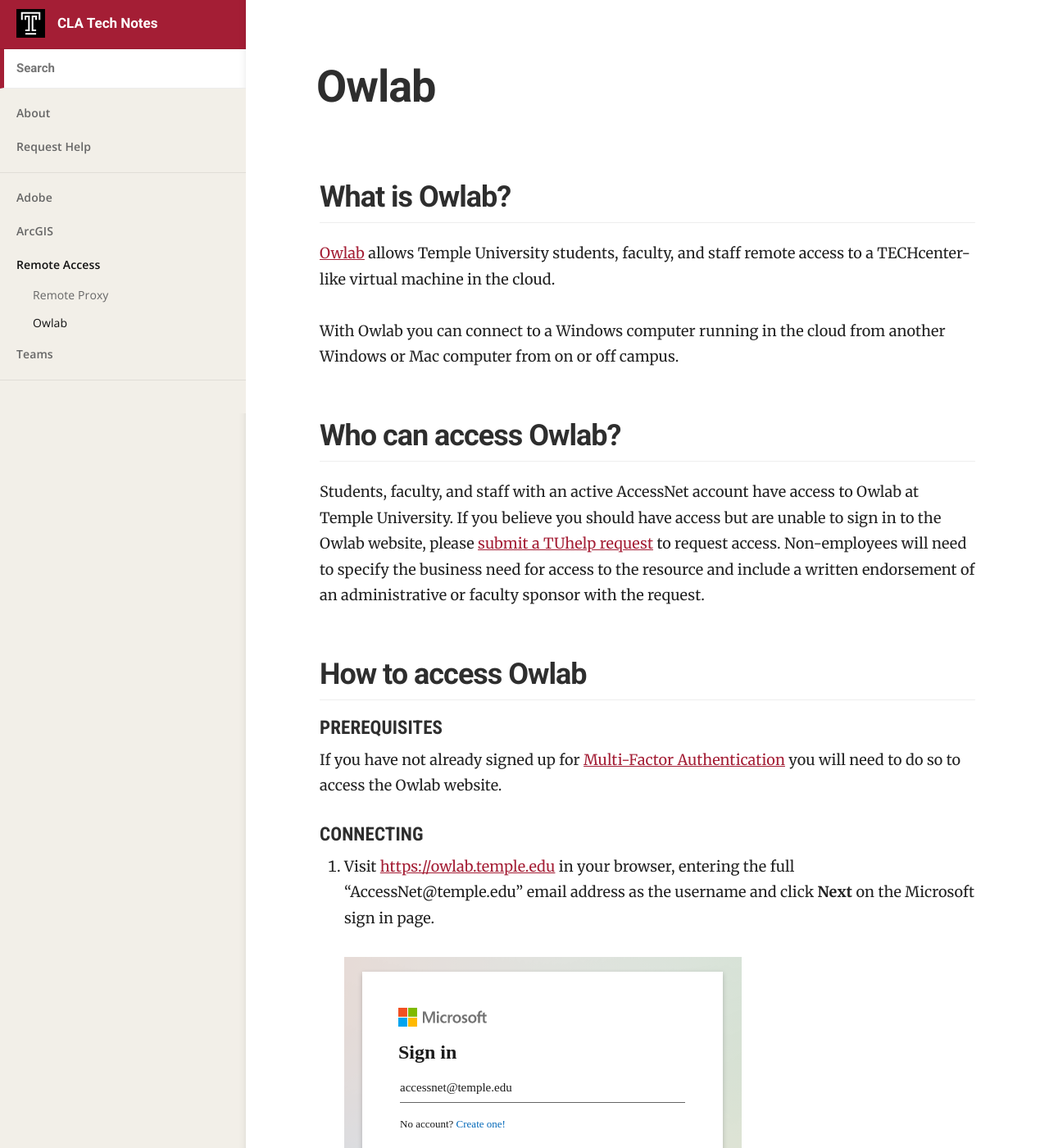
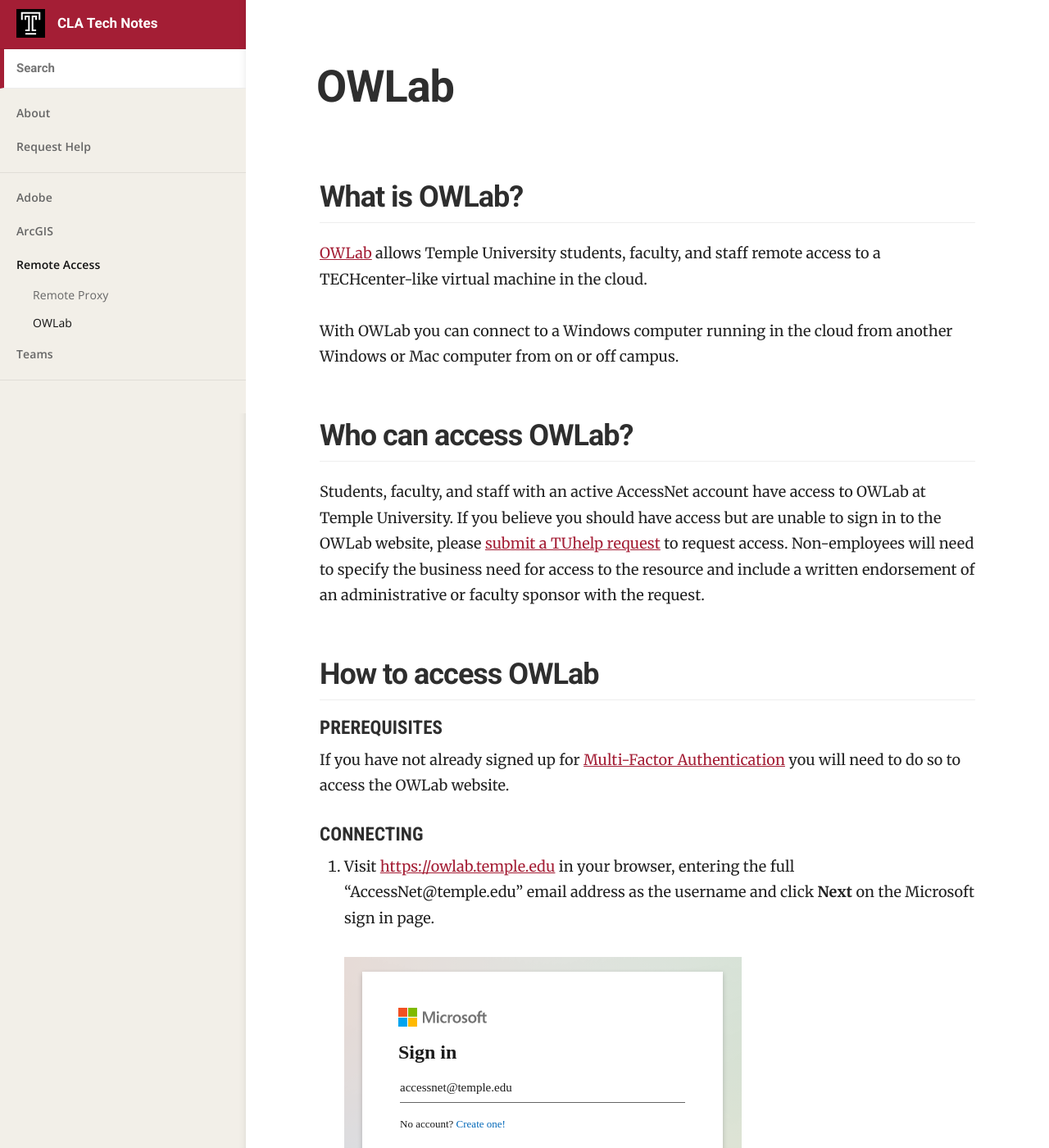
Before and after one commit to TULiberalArts/tech-notes, a Jekyll site: the page built from _docs/remote-access/owlab.md, in a window 1280 px wide and 1400 px high. Shown: the whole window at 82% size. Built offline with Jekyll 4.4.1, drawn with Linux system fonts in a browser that asks for light colours; some web fonts are replaced.

Commit message:
fix caps

```diff
--- a/_docs/remote-access/owlab.md
+++ b/_docs/remote-access/owlab.md
@@ -1,32 +1,32 @@
 ---
-title: Owlab
+title: OWLab
 category: Remote Access
 order: 2
 ---
 
-## What is Owlab?
+## What is OWLab?
 
-[Owlab][1] allows Temple University students, faculty, and staff
+[OWLab][1] allows Temple University students, faculty, and staff
 remote access to a TECHcenter-like virtual machine in the cloud.
 
-With Owlab you can connect to a Windows computer running in the cloud
+With OWLab you can connect to a Windows computer running in the cloud
 from another Windows or Mac computer from on or off campus.
 
-## Who can access Owlab?
+## Who can access OWLab?
 
 Students, faculty, and staff with an active AccessNet account have access to
-Owlab at Temple University. If you believe you should have access but are
-unable to sign in to the Owlab website, please [submit a TUhelp request][2] to
+OWLab at Temple University. If you believe you should have access but are
+unable to sign in to the OWLab website, please [submit a TUhelp request][2] to
 request access. Non-employees will need to specify the business need for access
 to the resource and include a written endorsement of an administrative or
 faculty sponsor with the request.
 
-## How to access Owlab
+## How to access OWLab
 
 #### Prerequisites
 
 If you have not already signed up for [Multi-Factor Authentication][3] you
-will need to do so to access the Owlab website.
+will need to do so to access the OWLab website.
 
 #### Connecting
 
```
